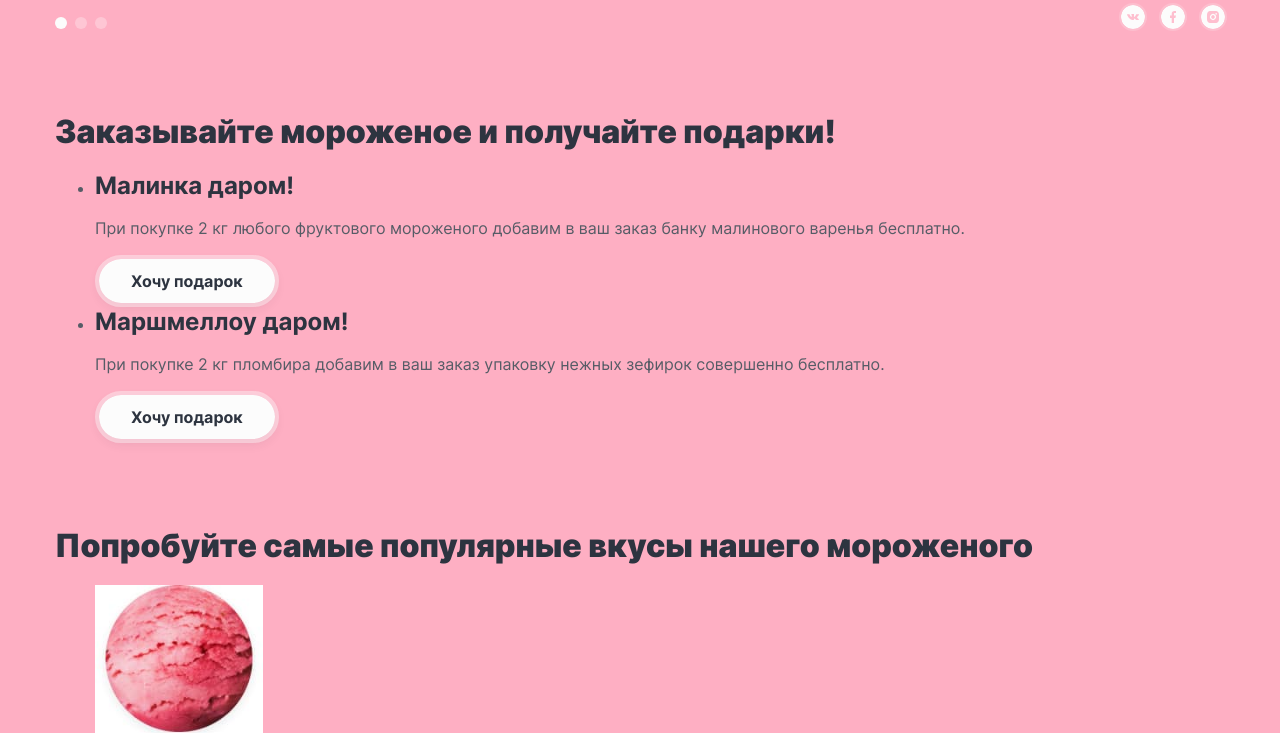
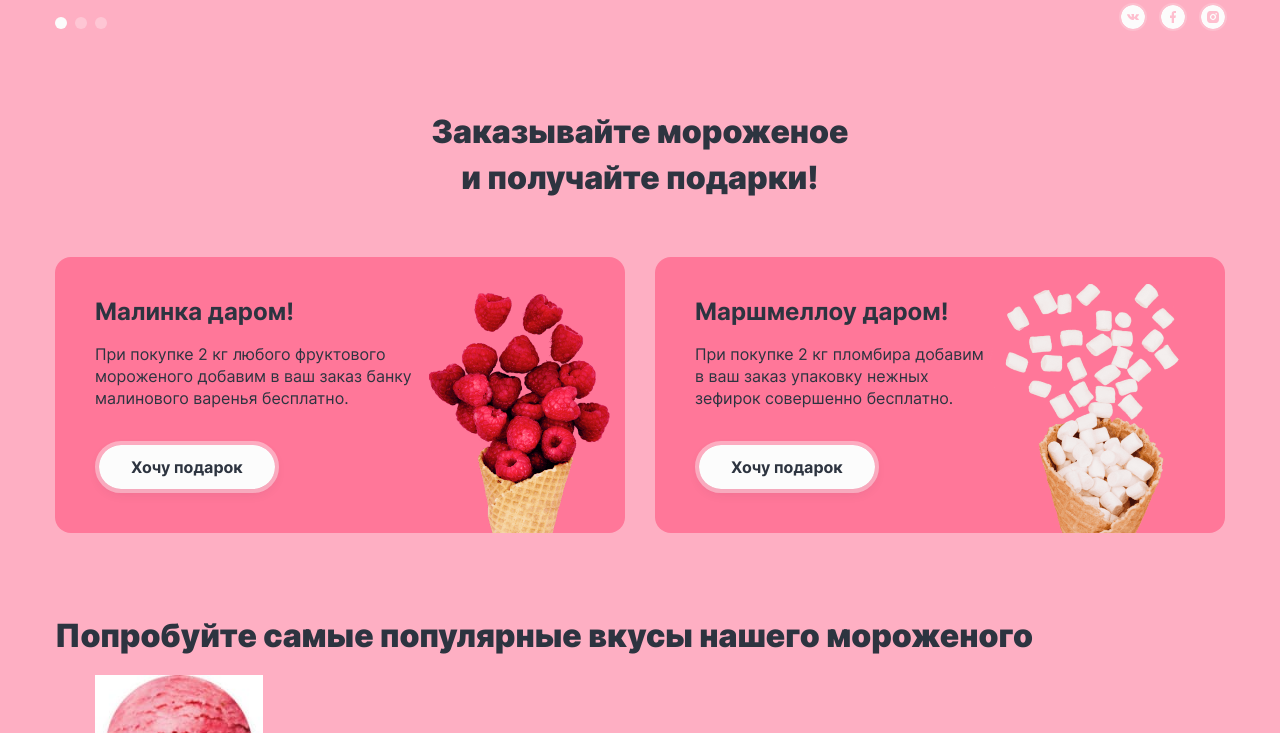
Before and after one commit to olsemeniuk/gllacy, a plain HTML site: page index.html in a window 1280 px wide. Shown: the part 634-1367 px from the top of the page. Drawn offline with Linux system fonts and the light colour scheme; files whose address does not match are found by name.

Commit message:
section presents styles

```diff
--- a/css/styles.css
+++ b/css/styles.css
@@ -942,8 +942,6 @@ textarea.form-field {
   height: 312px;
 }
 
-.item-slider__img {}
-
 .slider__arrow {
   position: absolute;
   top: 237px;
@@ -1022,7 +1020,7 @@ textarea.form-field {
   line-height: 0;
 }
 
-.slider__dots-item + .slider__dots-item {
+.slider__dots-item+.slider__dots-item {
   margin-left: 8px;
 }
 
@@ -1050,8 +1048,6 @@ textarea.form-field {
 .slider__dots-button--active:hover {
   background-color: var(--extra-light);
 }
-
-.slider__socials {}
 
 /* socials */
 .socials {
@@ -1106,6 +1102,50 @@ textarea.form-field {
   background-image: url("../images/icons/instagram-icon.svg");
 }
 
+/* presents */
+.presents__like-title {
+  max-width: 443px;
+  margin: 0 auto 56px;
+  text-align: center;
+}
+
+.presents__list {
+  display: grid;
+  grid-template-columns: repeat(2, 1fr);
+  gap: 30px;
+  margin: 0;
+  padding: 0;
+  list-style-type: none;
+}
+
+.item-presents {
+  padding: 40px 210px 40px 40px;
+  background-color: var(--special-neutral);
+  background-repeat: no-repeat;
+  background-position-y: bottom;
+  border-radius: 16px;
+}
+
+.item-presents--raspberry {
+  background-image: url('../images/raspberry.png');
+  background-position-x: calc(100% - 15px);
+}
+
+.item-presents--marshmallow {
+  padding-right: 230px;
+  background-image: url('../images/marshmallow.png');
+  background-position-x: calc(100% - 7px);
+}
+
+.item-presents__title {
+  margin-bottom: 16px;
+}
+
+.item-presents__text {
+  margin: 0 0 32px;
+  color: var(--extra-dark);
+}
+
 
 /*====================
     ANIMATIONS
--- a/index.html
+++ b/index.html
@@ -182,7 +182,7 @@
               <button class="slider__dots-button" type="button" aria-label="Показать третий слайд."></button>
             </li>
           </ul>
-          <ul class="slider__socials socials" aria-label="Ссылки на социальные сети.">
+          <ul class="socials" aria-label="Ссылки на социальные сети.">
             <li class="socials__item">
               <a class="socials__link socials__link--vkontakte" href="#" aria-label="Вконтакте."></a>
             </li>
@@ -199,17 +199,17 @@
         <h2 class="visually-hidden">Подарки</h2>
         <p class="presents__like-title title">Заказывайте мороженое и получайте подарки!</p>
         <ul class="presents__list">
-          <li class="presents__item item-presents">
+          <li class="item-presents item-presents--raspberry">
             <h3 class="item-presents__title small-title">Малинка даром!</h3>
             <p class="item-presents__text">При покупке 2 кг любого фруктового мороженого добавим в ваш заказ банку
               малинового варенья бесплатно.</p>
-            <a class="item-presents__button button button--white" href="#">Хочу подарок</a>
+            <a class="button button--white" href="#">Хочу подарок</a>
           </li>
-          <li class="presents__item item-presents">
+          <li class="item-presents item-presents--marshmallow">
             <h3 class="item-presents__title small-title">Маршмеллоу даром!</h3>
             <p class="item-presents__text">При покупке 2 кг пломбира добавим в ваш заказ упаковку нежных зефирок
               совершенно бесплатно.</p>
-            <a class="item-presents__button button button--white" href="#">Хочу подарок</a>
+            <a class="button button--white" href="#">Хочу подарок</a>
           </li>
         </ul>
       </section>
```
